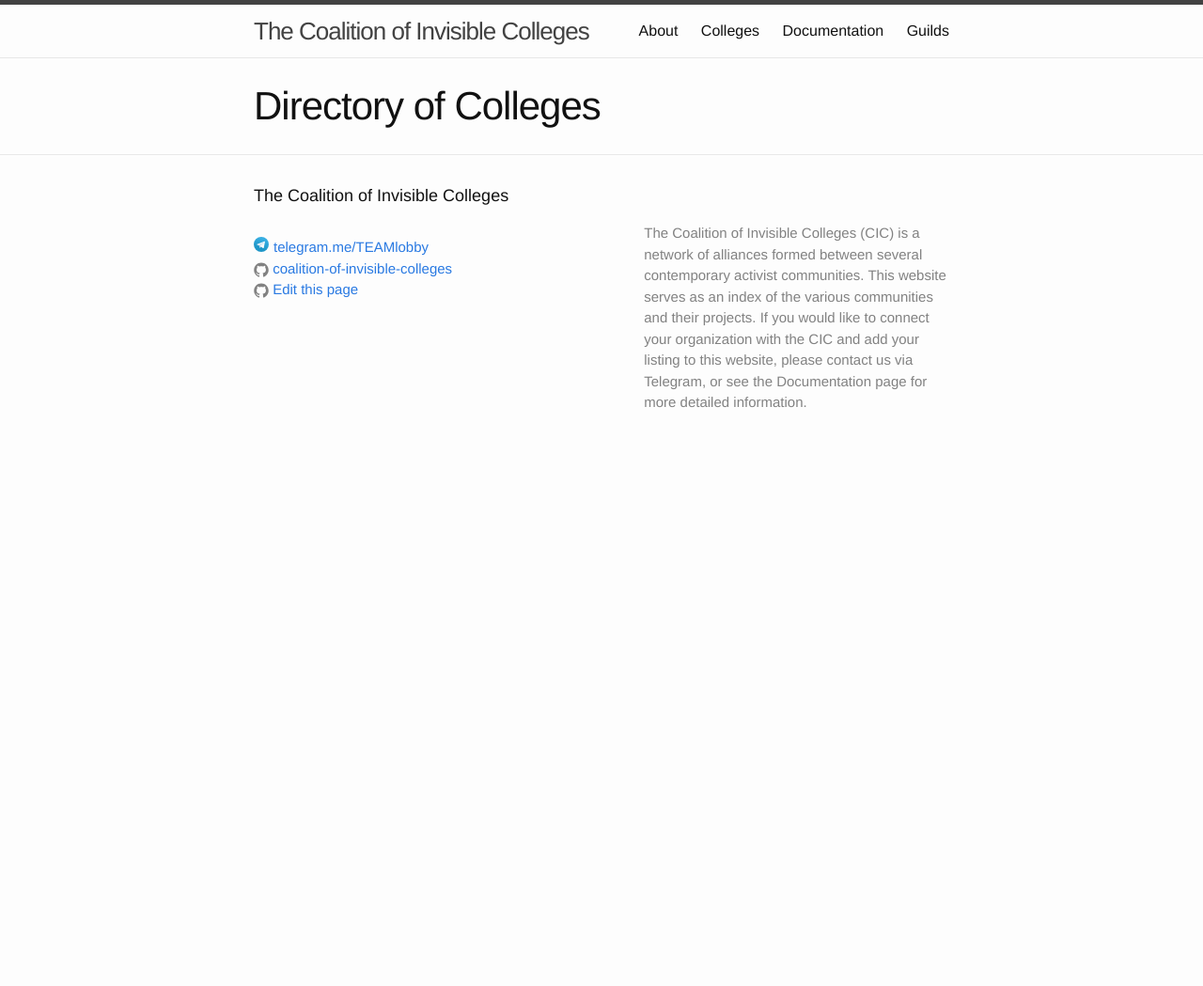
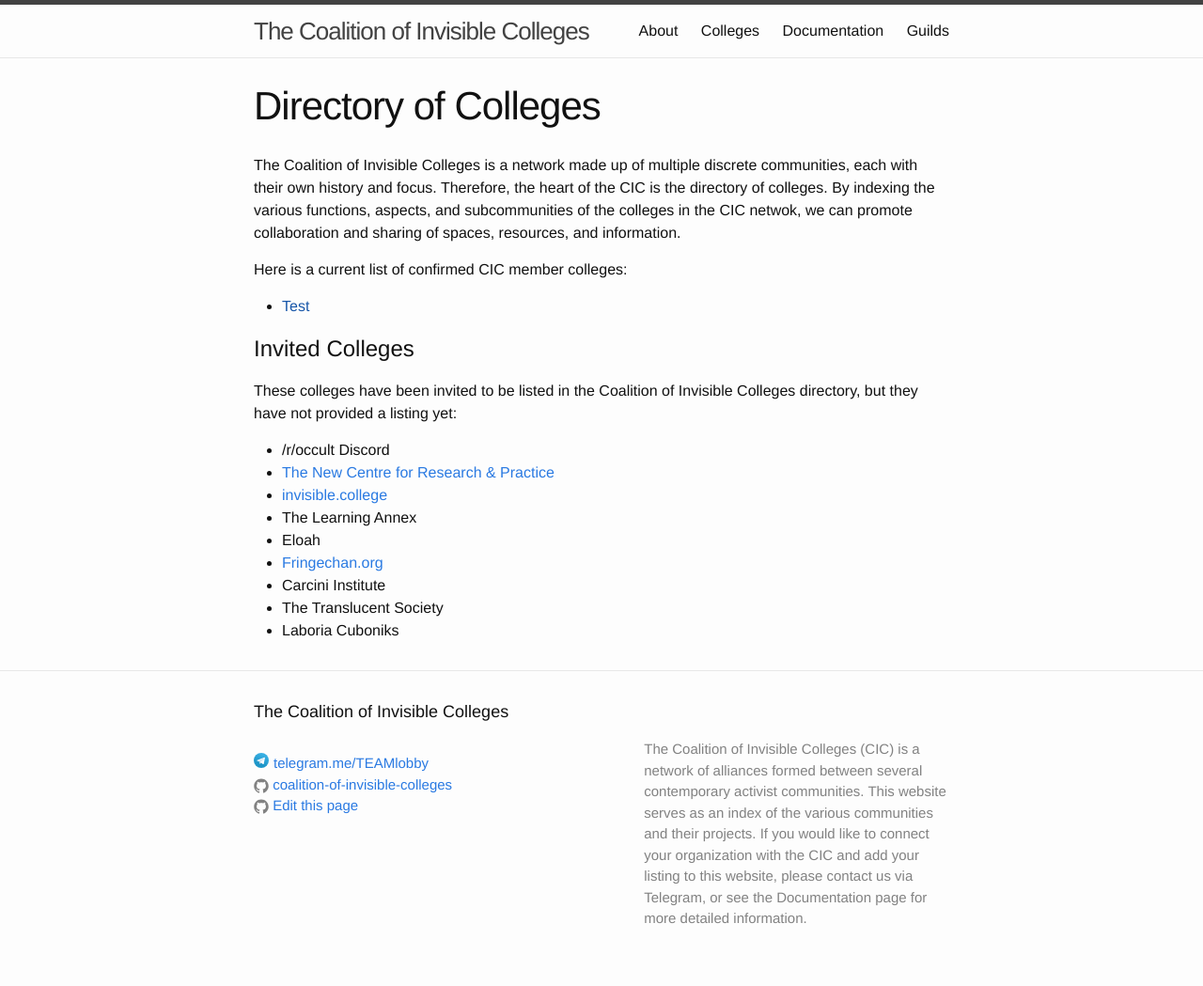
Before and after one commit to coalition-of-invisible-colleges/cic.github.io, a Jekyll site: the page built from colleges.md, in a window 1280 px wide. Shown: the whole page at 94% size. Built offline with Jekyll 4.4.1, drawn with Linux system fonts in a browser that asks for light colours; before the commit the page ends 900 px from its top, so only the background shows below that.

Commit message:
Update colleges.md

```diff
--- a/colleges.md
+++ b/colleges.md
@@ -5,3 +5,23 @@ permalink: /colleges/
 menu: true
 menutext: Colleges
 ---
+The Coalition of Invisible Colleges is a network made up of multiple discrete communities, each with their own history and focus. Therefore, the heart of the CIC is the directory of colleges. By indexing the various functions, aspects, and subcommunities of the colleges in the CIC netwok, we can promote collaboration and sharing of spaces, resources, and information.
+
+Here is a current list of confirmed CIC member colleges:
+
+{% assign colleges = site.colleges | sort: 'title' %}
+{% for college in colleges %}* [{{ college.title }}]({{ college.permalink }})
+{% endfor %}
+
+# Invited Colleges
+These colleges have been invited to be listed in the Coalition of Invisible Colleges directory, but they have not provided a listing yet:
+
+* /r/occult Discord
+* [The New Centre for Research & Practice](http://thenewcentre.org)
+* [invisible.college](http://invisible.college)
+* The Learning Annex
+* Eloah
+* [Fringechan.org](http://www.fringechan.org/)
+* Carcini Institute
+* The Translucent Society
+* Laboria Cuboniks
```
